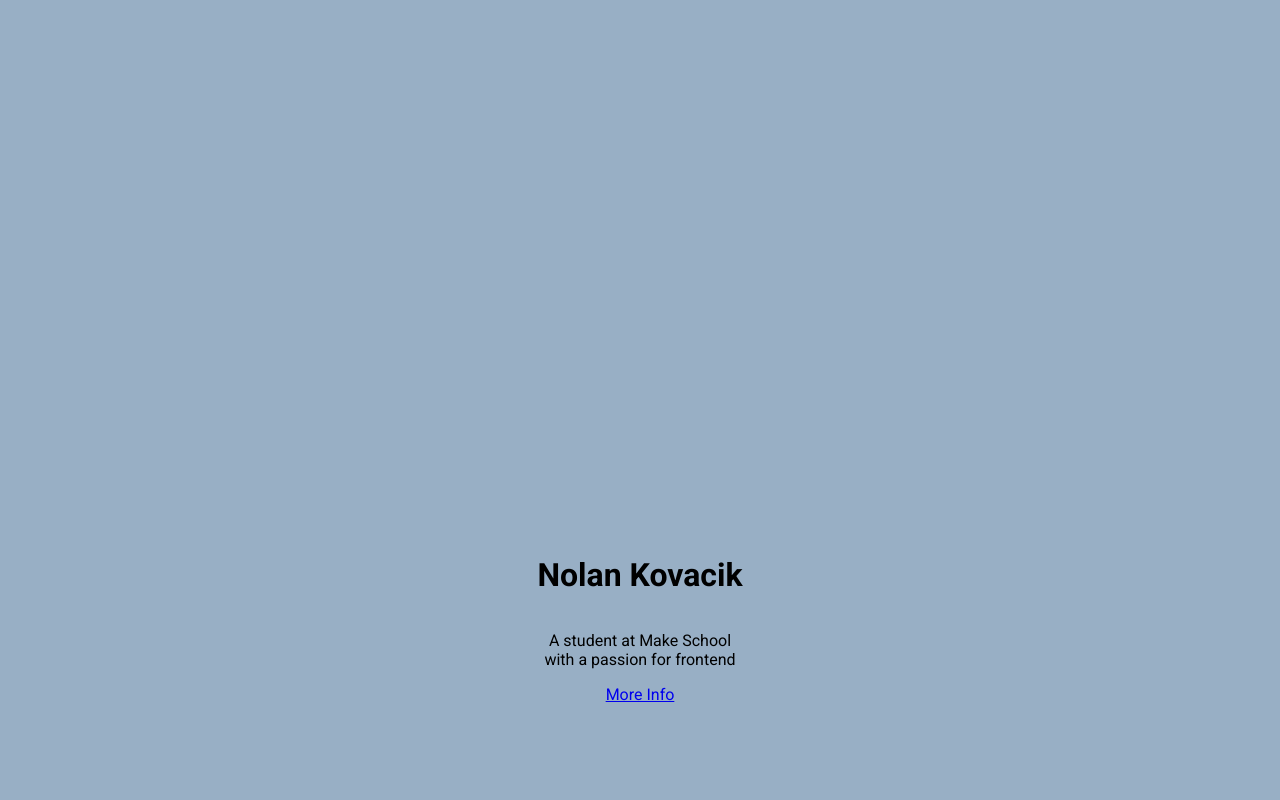
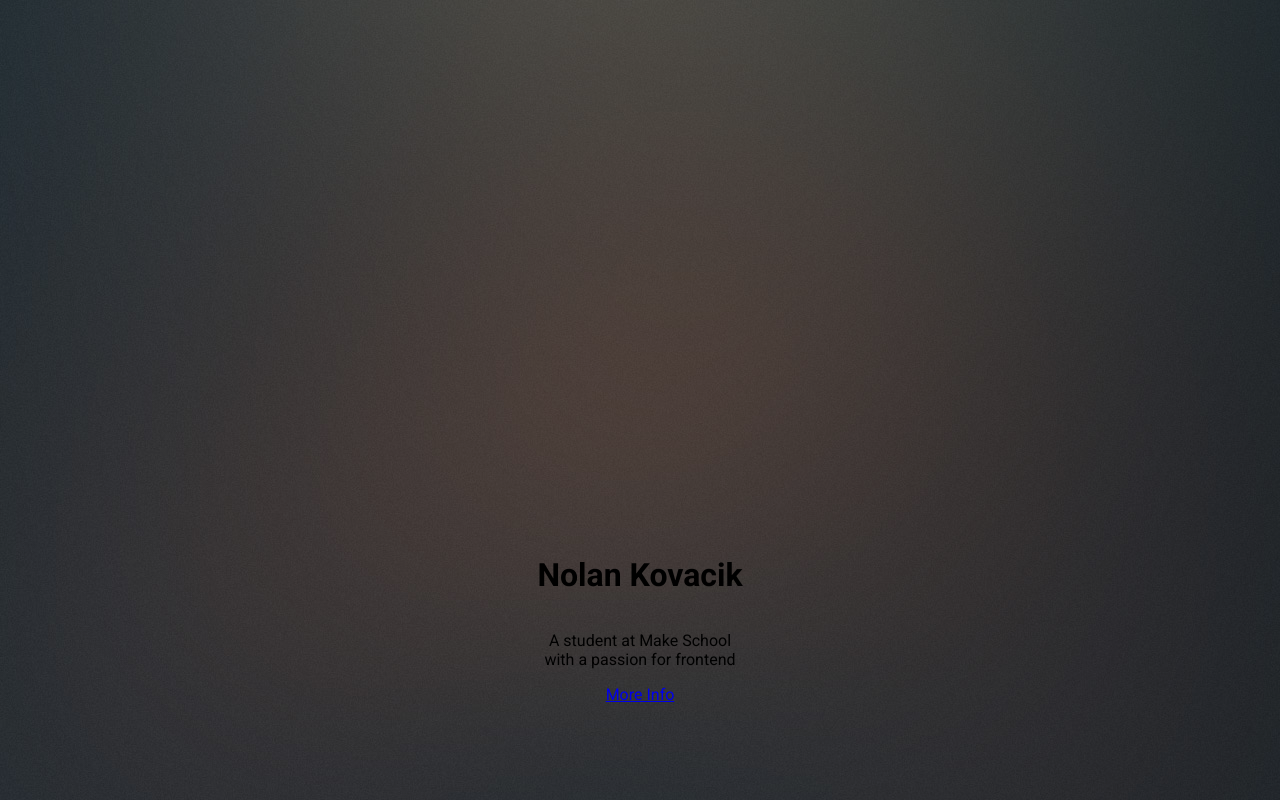
Before and after one commit to noltron000/orange-portfolio, a React (Create React App) app: page / in a window 1280 px wide. Shown: the top 800 px of the page. Built offline with nearby package versions, Linux system fonts and the light colour scheme.

Commit message:
[add] background image placeholder

```diff
--- a/src/App.scss
+++ b/src/App.scss
@@ -15,6 +15,8 @@
 
 	// background elements
 	background-color: #98afc5;
-	background-repeat: no-repeat;
-	background-attachment: scroll;
+	background-image: linear-gradient(45deg, rgba(0, 0, 0, 0), rgba(0, 0, 0, 0.25)), url(./images/background.jpg);
+	background-position: center, top center;
+	background-repeat: no-repeat, no-repeat;
+	background-attachment: scroll, scroll;
 }
```
Also changed, not shown: src/images/background.jpg (added).
